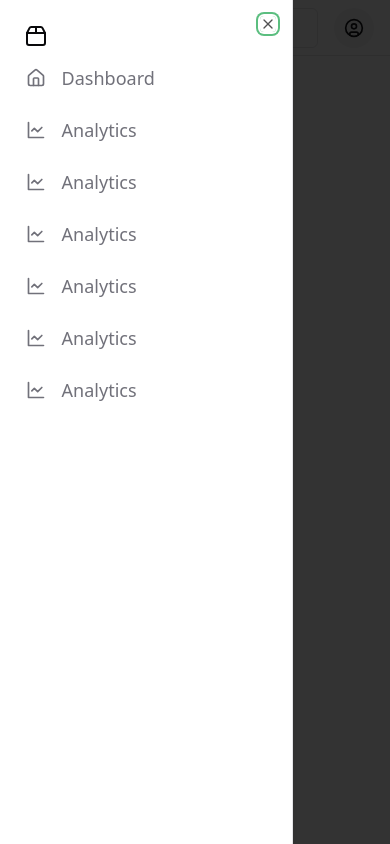
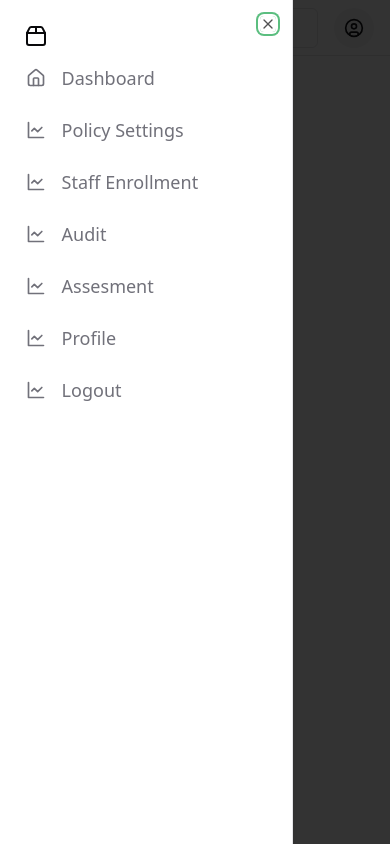
Before and after one commit to akande56/taxstream, a React (Vite) app in the folder frontend/: page /dashboard in a window 390 px wide. Both pictures are taken after a click on the button "Toggle navigation menu". Built offline with nearby package versions, Linux system fonts and the light colour scheme.

Commit message:
feat: improved dashboard responsiveness

```diff
--- a/frontend/src/pages/Dashboard.tsx
+++ b/frontend/src/pages/Dashboard.tsx
@@ -169,46 +169,46 @@ export function Dashboard() {
                 </Link>
 
                 <Link
-                  to="#"
+                  to="policy-settings"
                   className="mx-[-0.65rem] flex items-center gap-4 rounded-xl px-3 py-2 text-muted-foreground hover:text-foreground"
                 >
                   <LineChart className="h-5 w-5" />
-                  Analytics
+                  Policy Settings
+                </Link>
+                <Link
+                  to="staff-enrollment"
+                  className="mx-[-0.65rem] flex items-center gap-4 rounded-xl px-3 py-2 text-muted-foreground hover:text-foreground"
+                >
+                  <LineChart className="h-5 w-5" />
+                  Staff Enrollment
+                </Link>
+                <Link
+                  to="audit"
+                  className="mx-[-0.65rem] flex items-center gap-4 rounded-xl px-3 py-2 text-muted-foreground hover:text-foreground"
+                >
+                  <LineChart className="h-5 w-5" />
+                  Audit
+                </Link>
+                <Link
+                  to="assessment"
+                  className="mx-[-0.65rem] flex items-center gap-4 rounded-xl px-3 py-2 text-muted-foreground hover:text-foreground"
+                >
+                  <LineChart className="h-5 w-5" />
+                  Assesment
                 </Link>
                 <Link
                   to="#"
                   className="mx-[-0.65rem] flex items-center gap-4 rounded-xl px-3 py-2 text-muted-foreground hover:text-foreground"
                 >
                   <LineChart className="h-5 w-5" />
-                  Analytics
+                  Profile
                 </Link>
                 <Link
                   to="#"
                   className="mx-[-0.65rem] flex items-center gap-4 rounded-xl px-3 py-2 text-muted-foreground hover:text-foreground"
                 >
                   <LineChart className="h-5 w-5" />
-                  Analytics
-                </Link>
-                <Link
-                  to="#"
-                  className="mx-[-0.65rem] flex items-center gap-4 rounded-xl px-3 py-2 text-muted-foreground hover:text-foreground"
-                >
-                  <LineChart className="h-5 w-5" />
-                  Analytics
-                </Link>
-                <Link
-                  to="#"
-                  className="mx-[-0.65rem] flex items-center gap-4 rounded-xl px-3 py-2 text-muted-foreground hover:text-foreground"
-                >
-                  <LineChart className="h-5 w-5" />
-                  Analytics
-                </Link>
-                <Link
-                  to="#"
-                  className="mx-[-0.65rem] flex items-center gap-4 rounded-xl px-3 py-2 text-muted-foreground hover:text-foreground"
-                >
-                  <LineChart className="h-5 w-5" />
-                  Analytics
+                  Logout
                 </Link>
               </nav>
             </SheetContent>
```
